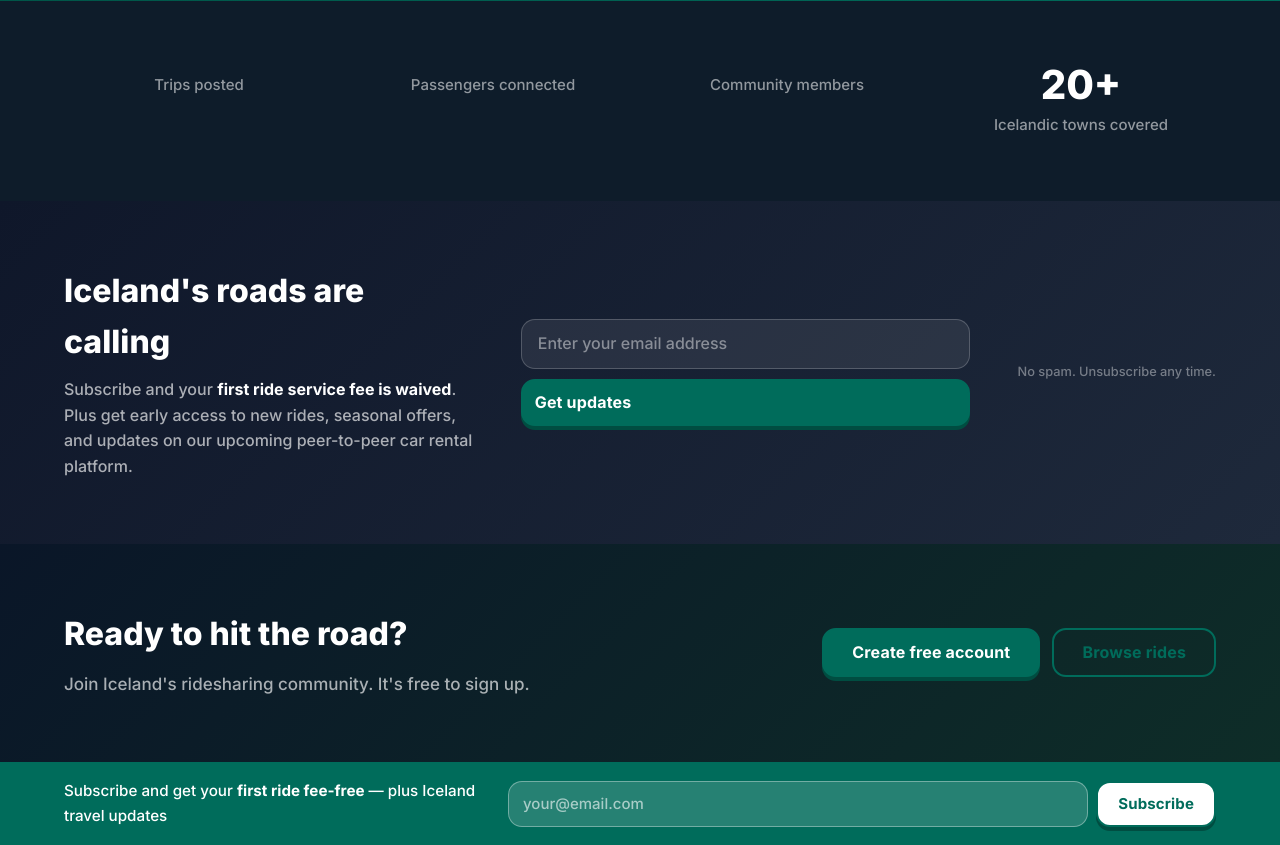
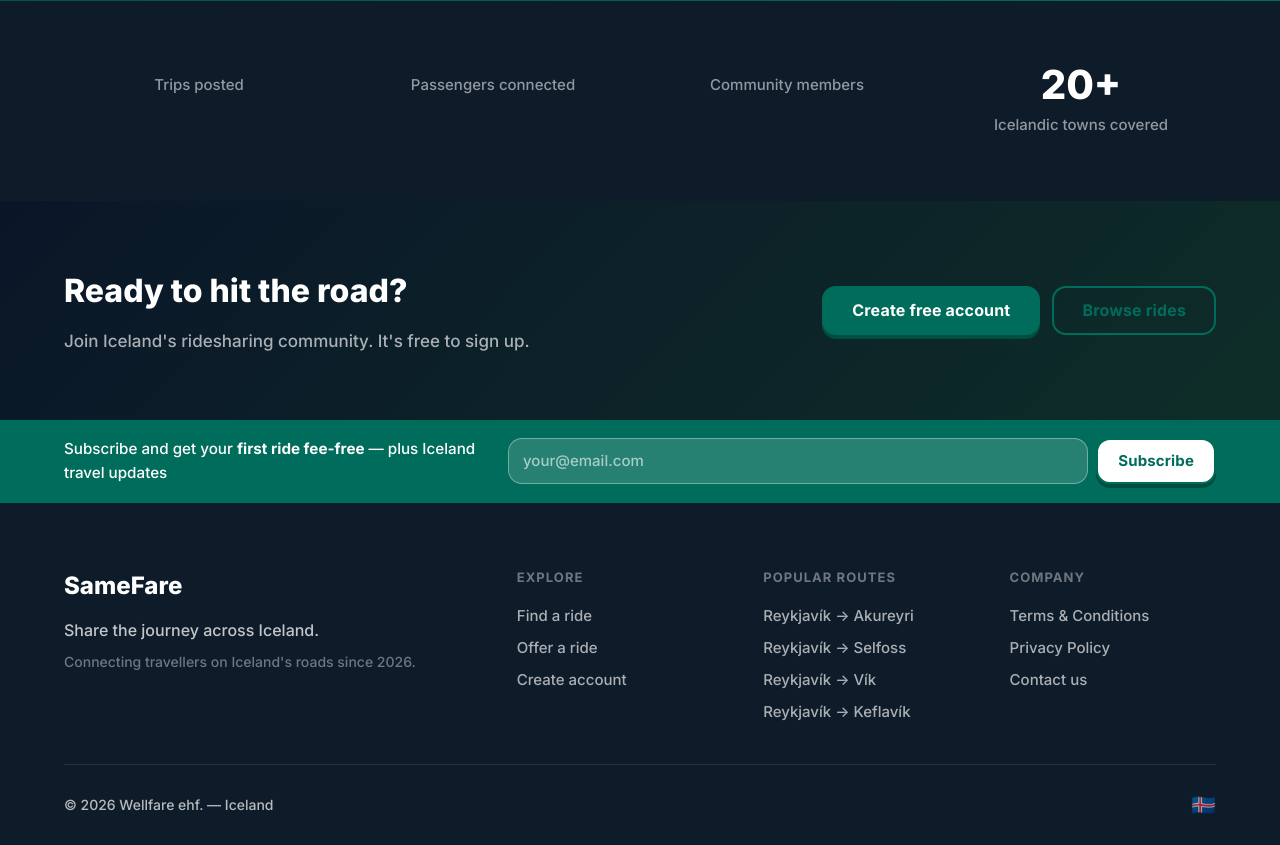
Before and after one commit to leifmeister/samefare, a FastAPI app: template templates/index.html in a window 1280 px wide. Shown: the part 1822-2667 px from the top of the page. Run offline with FastAPI, Linux system fonts and the light colour scheme; the template is opened without the code that fills it, so the values that code supplies are empty; parts of the project's set-up code (start-up, migrations or seed data) failed here and were passed over.

Commit message:
remove duplicate newsletter section from homepage
Keep only the footer strip; the mid-page section was redundant.

Co-Authored-By: Claude Sonnet 4.6 <noreply@anthropic.com>

```diff
--- a/templates/index.html
+++ b/templates/index.html
@@ -348,29 +348,6 @@
   </div>
 </section>
 
-<!-- ═══════════════════════════════════════
-     NEWSLETTER
-═══════════════════════════════════════ -->
-<section class="section section--newsletter">
-  <div class="container newsletter-section__inner">
-    <div class="newsletter-section__text">
-      <h2 class="newsletter-section__title">Iceland's roads are calling</h2>
-      <p class="newsletter-section__sub">Subscribe and your <strong style="color:#fff;">first ride service fee is waived</strong>. Plus get early access to new rides, seasonal offers, and updates on our upcoming peer-to-peer car rental platform.</p>
-    </div>
-    {% if request.query_params.get('subscribed') %}
-      <p class="newsletter-section__thanks">✓ You're on the list!</p>
-    {% else %}
-      <form class="newsletter-section__form" method="post" action="/newsletter/subscribe">
-        <input type="hidden" name="source" value="homepage">
-        <input type="email" name="email" class="input newsletter-section__input"
-               placeholder="Enter your email address" required
-               {% if current_user %}value="{{ current_user.email }}"{% endif %}>
-        <button type="submit" class="btn btn-primary newsletter-section__btn">Get updates</button>
-      </form>
-      <p class="newsletter-section__note">No spam. Unsubscribe any time.</p>
-    {% endif %}
-  </div>
-</section>
 
 <!-- ═══════════════════════════════════════
      CTA
```
